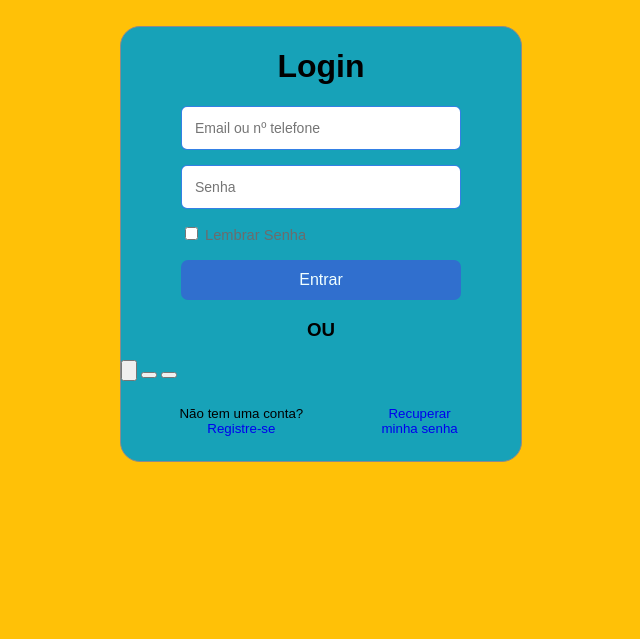
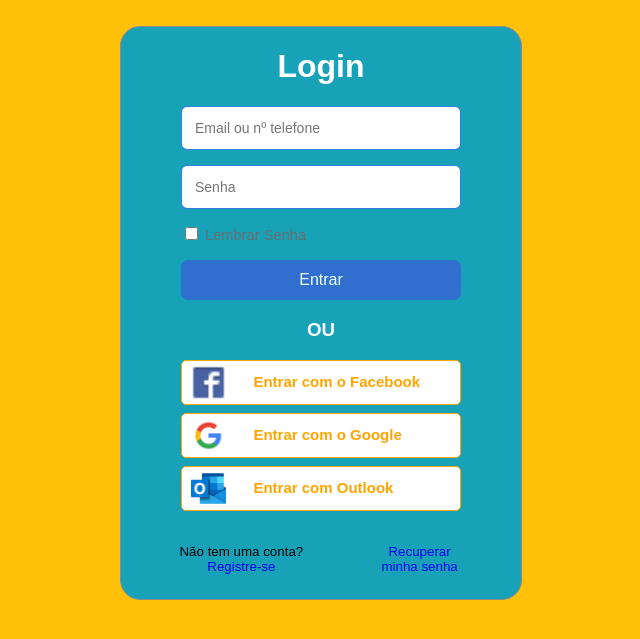
Before and after one commit to SidSan97/Site-Market, a PHP site: page /login.php in a window 1280 px wide. Shown: the top 639 px of the page, without its empty margins (319-959 px from the left). Run offline with PHP 8.4, Linux system fonts and the light colour scheme; lists and menus that the app fills with data are empty; some libraries are stand-ins or nearby versions.

Commit message:
Estilização da página de login

```diff
--- a/css/login.css
+++ b/css/login.css
@@ -6,6 +6,7 @@ h1
 {
     text-align: center;
     font-family: Arial;
+    color: white;
 }
 
 #div-login {border: 1px solid rgb(141, 138, 138); width: 400px; height: 60%;
@@ -56,18 +57,43 @@ color: black;
 text-decoration: none;
 }
 
-/*.btn2
+.login-altern button
 {
-width: 70%;
-padding: 2px;
-margin-left: 15%;
-border: 0.50px solid silver;
-border-radius: 7px;
-font: normal 10pt Arial;
-background: rgba(255, 255, 255, 0.993);
-color: black;
-margin-bottom: 15px;
-}*/
+    width: 70%;
+    margin-bottom: 2%;
+    background-color: rgb(255, 255, 255);
+    border: 0.5px solid orange;
+    border-radius: 5px;
+    margin-left: 15%;
+    padding: 4px;
+}
+
+.login-altern button:hover
+{
+    background-color: rgb(65, 176, 228);
+}
+
+.login-altern button a
+{
+    display: flex;
+}
+
+.login-altern button img
+{
+    height: 35px;
+    width: 35px;
+    margin-right: 10%;
+    margin-left: 2%;
+}
+
+.login-altern button a span
+{
+    margin-top: 3%;
+    color: orange;
+    font-family: arial;
+    font-weight: bold;
+    font-size: 15px;
+}
 
 .forget {font: normal 10pt Arial; margin-left: 35%; text-decoration: none;}
 .forget a {text-decoration: none;}
--- a/login.php
+++ b/login.php
@@ -21,7 +21,7 @@
             </label>
 
             <button> <a>Entrar</a> </button>
-            <h3 style="text-align: center; font-family: Arial;"> OU </h3>
+            <h3 style="text-align: center; font-family: Arial; color: white;"> OU </h3>
 
         </form>
 
@@ -29,19 +29,22 @@
 
                 <button class="btn2">
                     <a>
-                      <img src=""
+                      <img src="logos/facebook-ico.ico">
+                      <span>Entrar com o Facebook</span>
                     </a>
                 </button>
 
                 <button class="btn2">
                     <a>
-
+                      <img src="logos/google-ico.ico">
+                      <span>Entrar com o Google</span>
                     </a>
                 </button>
 
                 <button class="btn2">
                     <a>
-
+                      <img src="logos/outlook-ico.ico">
+                      <span>Entrar com Outlook</span>
                     </a>
                 </button> <br>
 
```
